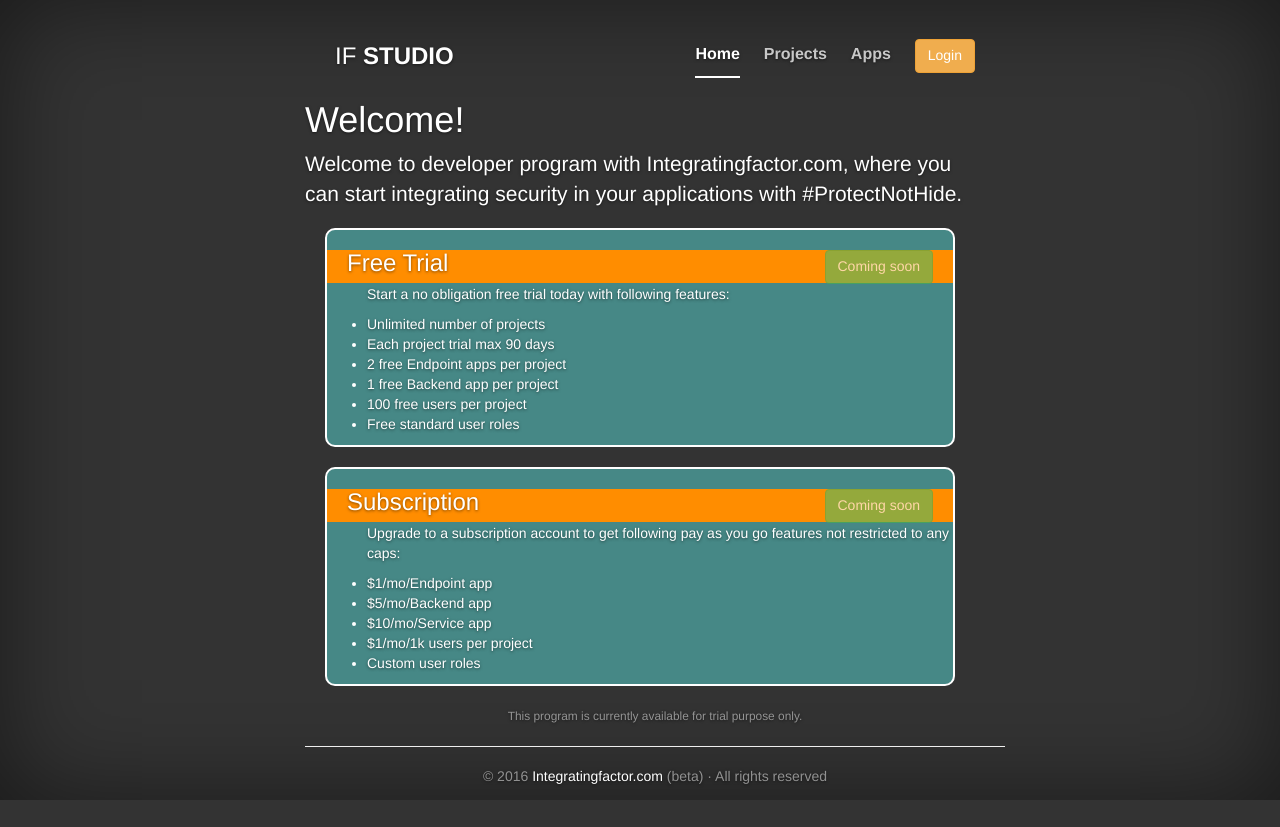
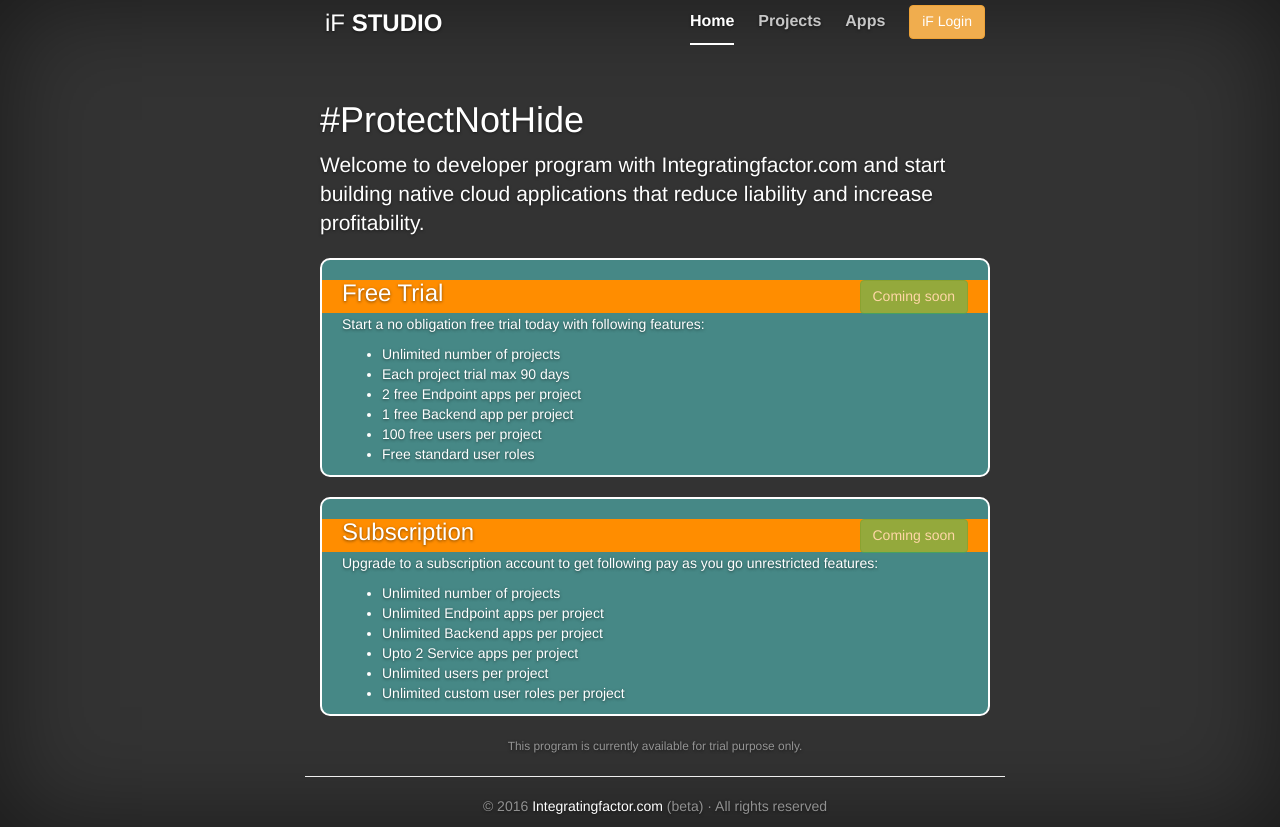
Before and after one commit to Integratingfactor/integratingfactor.github.io, a plain HTML site: page index.html in a window 1280 px wide. Before the commit the page ends 800 px from the top, so only its background shows below. Drawn offline with nearby package versions, Linux system fonts and the light colour scheme; files that its build step writes are made by us from their sources.

Commit message:
cleaned up styling, hide pricing

```diff
--- a/home-tab-unsubscribed.html
+++ b/home-tab-unsubscribed.html
@@ -1,21 +1,19 @@
 <div ng-show="portalCtrl.isGuest()">
+  <div class="cover-container">
     <div align="left">
       <h1>{{portalCtrl.greeting()}}</h1>
-    <p class="lead">Welcome to developer program with Integratingfactor.com, where you can start integrating security in your applications with #ProtectNotHide.</p>
+      <p class="lead">Welcome to developer program with Integratingfactor.com and start building native cloud applications that reduce liability and increase profitability.</p>
     </div>
-  <div >
-      <div class="inner cover">
+    <div>
       <div class="row">
         <div class="col-xs-12">
           <div class="product-box">
-              <div class="intro-heading">
+            <div class="intro-heading inner">
               <h3>Free Trial <button disabled class="btn btn-success pull-right">Coming soon</button></h3>
             </div>
-              <div class="intro-body">
+            <div class="intro-body inner">
+              <p>Start a no obligation free trial today with following features:</p>
               <ul>
-                Start a no obligation free trial today with following features:
-                </ul>
-                <ul align="left">
                 <li>Unlimited number of projects</li>
                 <li>Each project trial max 90 days</li>
                 <li>2 free Endpoint apps per project</li>
@@ -25,23 +23,29 @@
               </ul>
             </div>
           </div>
-
         </div>
         <div class="col-xs-12">
           <div class="product-box">
-              <div class="intro-heading">
+            <div class="intro-heading inner">
               <h3>Subscription <button disabled class="btn btn-success pull-right">Coming soon</button></h3>
             </div>
-              <div class="intro-body">
-              <ul align="left">
-              Upgrade to a subscription account to get following pay as you go features not restricted to any caps:
+            <div class="intro-body inner">
+            <p>Upgrade to a subscription account to get following pay as you go unrestricted features:</p>
+            <ul ng-show="portalCtrl.isPricingEnabled()">
+              <li>Unlimited number of projects</li>
+              <li>$1/mo/Endpoint app</li>
+              <li>$10/mo/Backend app</li>
+              <li>$100/mo/Service app (max 2)</li>
+              <li>$1/mo/1k users</li>
+              <li>Custom user roles</li>
             </ul>
-              <ul align="left">
-                <li>$1/mo/Endpoint app</li>
-                <li>$5/mo/Backend app</li>
-                <li>$10/mo/Service app</li>
-                <li>$1/mo/1k users per project</li>
-                <li>Custom user roles</li>
+            <ul ng-hide="portalCtrl.isPricingEnabled()">
+              <li>Unlimited number of projects</li>
+              <li>Unlimited Endpoint apps per project</li>
+              <li>Unlimited Backend apps per project</li>
+              <li>Upto 2 Service apps per project</li>
+              <li>Unlimited users per project</li>
+              <li>Unlimited custom user roles per project</li>
             </ul>
           </div>
         </div>
--- a/js/devApp.js
+++ b/js/devApp.js
@@ -6,7 +6,7 @@
 		IdpClient.idpInitialize('/');
 
 		this.getLoginToggle = function() {
-			return IdpClient.isAuthenticated() ? 'Logout' : 'Login';
+			return IdpClient.isAuthenticated() ? 'Logout' : 'iF Login';
 		};
 		this.doLoginToggle = function() {
 			if (IdpClient.isAuthenticated()) {
@@ -15,7 +15,10 @@
 				IdpClient.idpLogin(function(idp){
 				});
 			}
-		}
+		};
+		this.isPricingEnabled = function() {
+			return false;
+		};
 		this.isGuest = function() {
 			return !this.isAuthorized('TRIAL') && !this.isAuthorized('SUBSCRIPTION');
 		};
@@ -26,7 +29,7 @@
 			if (IdpClient.isAuthenticated()) {
 				return 'Hello ' + IdpClient.getUser().firstName + '!';
 			} else {
-				return 'Welcome!';
+				return '#ProtectNotHide';
 			};
 		};
 	});
--- a/page-header.html
+++ b/page-header.html
@@ -1,6 +1,6 @@
   <div class="masthead clearfix">
     <div class="inner">
-      <h3 class="masthead-brand">IF <strong>STUDIO</strong></h3>
+      <h3 class="masthead-brand">iF <strong>STUDIO</strong></h3>
       <nav>
         <ul class="nav masthead-nav">
           <li ng-class="{ active:headers.isSet(1) }"><a href="" ng-click="headers.setTab(1)">Home</a></li>
--- a/src/js/devApp.js
+++ b/src/js/devApp.js
@@ -6,7 +6,7 @@
 		IdpClient.idpInitialize('/');
 
 		this.getLoginToggle = function() {
-			return IdpClient.isAuthenticated() ? 'Logout' : 'Login';
+			return IdpClient.isAuthenticated() ? 'Logout' : 'iF Login';
 		};
 		this.doLoginToggle = function() {
 			if (IdpClient.isAuthenticated()) {
@@ -15,7 +15,10 @@
 				IdpClient.idpLogin(function(idp){
 				});
 			}
-		}
+		};
+		this.isPricingEnabled = function() {
+			return false;
+		};
 		this.isGuest = function() {
 			return !this.isAuthorized('TRIAL') && !this.isAuthorized('SUBSCRIPTION');
 		};
@@ -26,7 +29,7 @@
 			if (IdpClient.isAuthenticated()) {
 				return 'Hello ' + IdpClient.getUser().firstName + '!';
 			} else {
-				return 'Welcome!';
+				return '#ProtectNotHide';
 			};
 		};
 	});
--- a/src/styles/cover.scss
+++ b/src/styles/cover.scss
@@ -57,7 +57,8 @@ body {
 
 /* Padding for spacing */
 .inner {
-  padding: 30px;
+  padding-left: 20px;
+  padding-right: 20px;
 }
 
 
@@ -137,11 +138,14 @@ body {
 @media (min-width: 768px) {
   /* Pull out the header and footer */
   .masthead {
-    /*position: fixed;*/
+    position: absolute;
     top: 0;
   }
+  .cover-container {
+    padding-top: 40px;
+  }
   .mastfoot {
-    /*position: fixed;*/
+    /*position: absolute;*/
     bottom: 0;
   }
   /* Start the vertical centering */
--- a/src/styles/product.scss
+++ b/src/styles/product.scss
@@ -20,8 +20,6 @@
 	font-size: 20px;
 	margin-bottom: 2px;
 	min-height: 33px;
-	padding-left: 20px;
-    padding-right: 20px;
 	text-align: left;
 }
 
```
Also changed, not shown: index.html (+0 -3 lines), src/home-tab-unsubscribed.html (+23 -19 lines), src/index.html (+0 -3 lines), src/page-header.html (+1 -1 lines), styles/main.css. Lines whose indentation alone changed are shown as unchanged.
